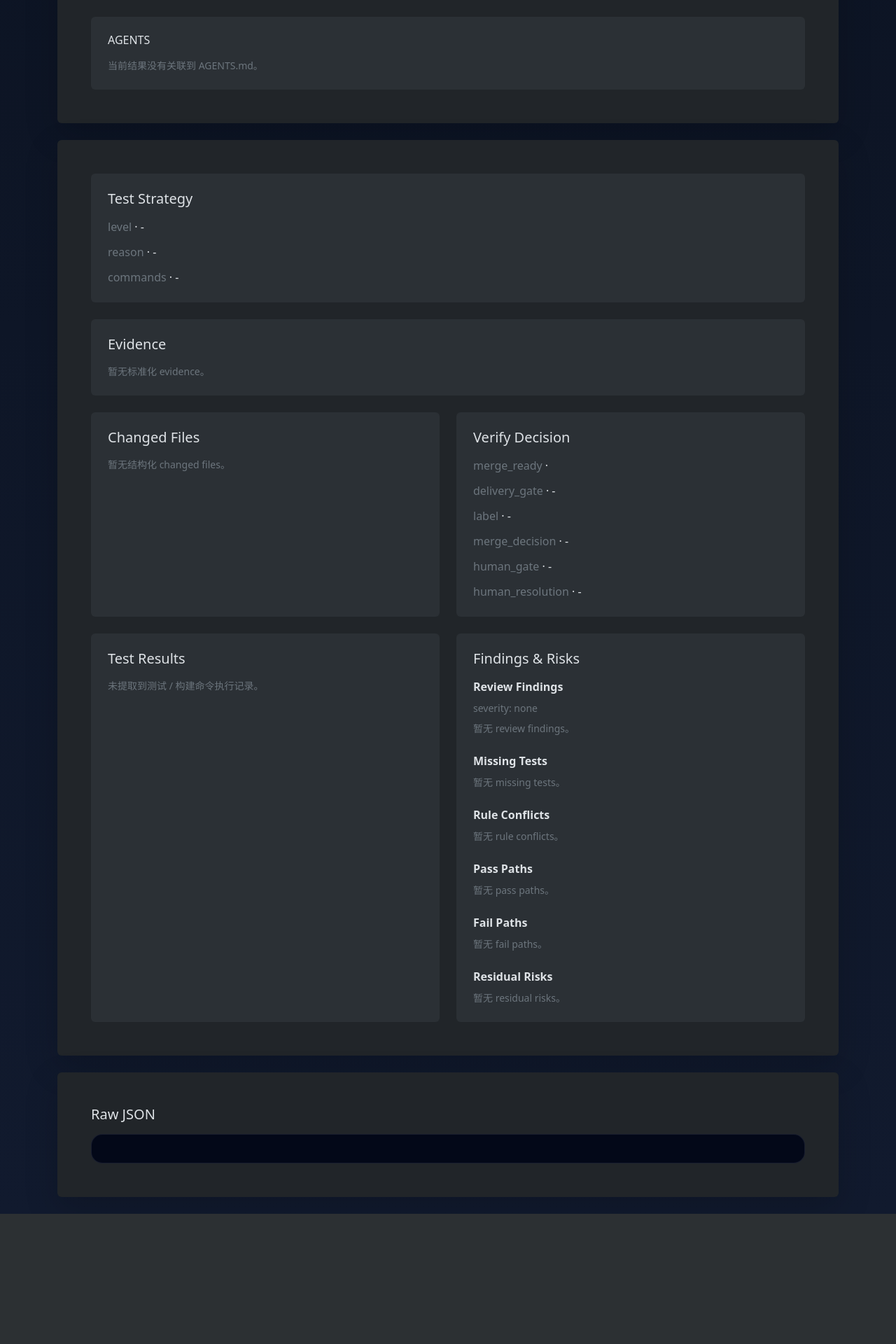
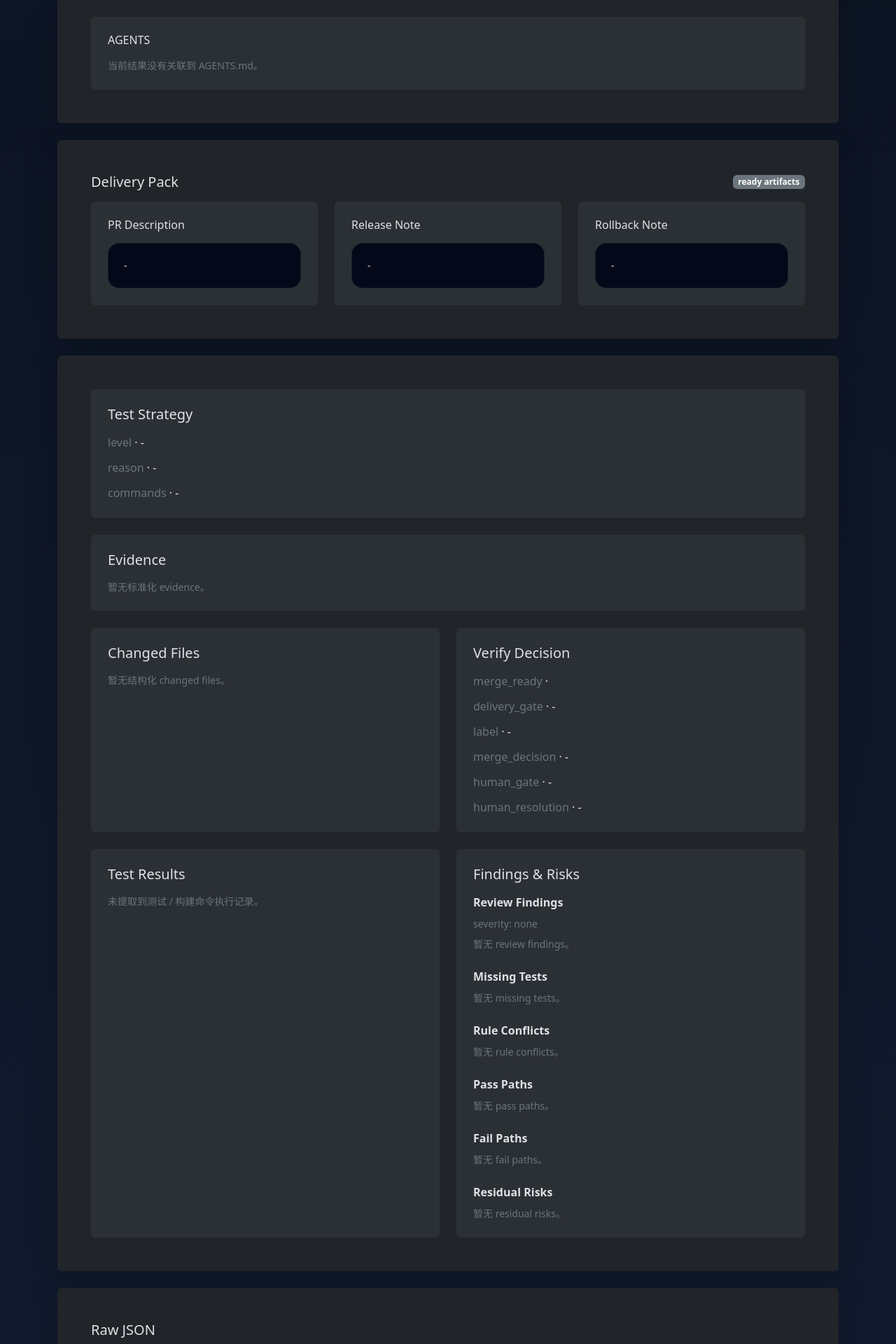
Before and after one commit to xtt5241/xtt-workflow, a Flask app: template manager/templates/result.html in a window 1280 px wide. Shown: the part 795-2715 px from the top of the page at 70% size. Before the commit the page ends 2529 px from the top, so only its background shows below. Run offline with Flask 3, Linux system fonts and the light colour scheme; the template is opened without the code that fills it, so the values that code supplies are empty.

Commit message:
feat: add manual deliver layer and delivery artifacts

```diff
--- a/manager/app.py
+++ b/manager/app.py
@@ -294,6 +294,8 @@ def build_console_summary(tasks, watchdog):
     return {
         "ready_to_pr": len(tasks.get("ready-to-pr", [])),
         "ready_to_push": len(tasks.get("ready-to-push", [])),
+        "ready_to_release": len(tasks.get("ready-to-release", [])),
+        "delivered": len(tasks.get("delivered", [])),
         "needs_human": len(tasks.get("needs-human", [])),
         "worker_alerts": watchdog["counts"].get("worker_alerts", 0),
         "failure_categories": sorted(failure_categories.items(), key=lambda item: (-item[1], item[0])),
@@ -308,6 +310,36 @@ def refresh_result_for_queue_file(task_file):
         write_task_result(task_file, log_path=LOGS / f"{task_file.stem}.log")
     except Exception:
         return
+
+
+def transition_delivery_task(name, src_queue, dst_queue, resolution):
+    allowed_sources = {"ready-to-pr", "ready-to-push", "ready-to-release"}
+    allowed_targets = {"ready-to-release", "delivered"}
+    if src_queue not in allowed_sources or dst_queue not in allowed_targets:
+        return "invalid queue", 400
+
+    src = QUEUE / src_queue / name
+    if not src.exists():
+        return "not found", 404
+
+    task = json.loads(src.read_text(encoding="utf-8"))
+    now = time.strftime("%Y-%m-%d %H:%M:%S", time.localtime())
+    task["status"] = dst_queue
+    task["lifecycle_state"] = dst_queue
+    task["delivery_resolution"] = resolution
+    task["delivery_source_queue"] = src_queue
+    task["human_resolution"] = resolution
+    task["human_updated_at"] = now
+    if dst_queue == "ready-to-release":
+        task["release_ready_at"] = now
+    if dst_queue == "delivered":
+        task["delivered_at"] = now
+
+    out = QUEUE / dst_queue / name
+    out.write_text(json.dumps(task, ensure_ascii=False, indent=2), encoding="utf-8")
+    refresh_result_for_queue_file(out)
+    src.unlink()
+    return redirect("/")
 
 
 def load_tasks(queue_name):
@@ -584,7 +616,7 @@ def compute_backlog_items():
             effective_status = "blocked"
         elif any(task["queue"] == "failed" for task in related_tasks):
             effective_status = "failed"
-        elif any(task["queue"] in {"needs-human", "ready-to-pr", "ready-to-push"} for task in related_tasks):
+        elif any(task["queue"] in {"needs-human", "ready-to-pr", "ready-to-push", "ready-to-release", "delivered"} for task in related_tasks):
             effective_status = "ready_for_human"
         elif any(task["queue"] in {"pending", "running"} for task in related_tasks):
             effective_status = "in_progress"
@@ -714,7 +746,7 @@ def validate_repo_and_branch(repo, base_branch):
 
 def dashboard_context():
     heartbeat_watchdog_worker("web", status="serving", session_name="xtt-web", loop_pid=os.getpid())
-    queue_order = ["pending", "running", "needs-human", "ready-to-pr", "ready-to-push", "done", "failed"]
+    queue_order = ["pending", "running", "needs-human", "ready-to-pr", "ready-to-push", "ready-to-release", "delivered", "done", "failed"]
     tasks = {name: load_tasks(name) for name in queue_order}
     queue_counts = {name: len(tasks[name]) for name in queue_order}
     logs = load_logs()
@@ -915,6 +947,16 @@ def human_reject(name):
     return redirect("/")
 
 
+@app.post("/deliver/release/<queue_name>/<name>")
+def deliver_release(queue_name, name):
+    return transition_delivery_task(name, queue_name, "ready-to-release", "release-prepared")
+
+
+@app.post("/deliver/complete/<queue_name>/<name>")
+def deliver_complete(queue_name, name):
+    return transition_delivery_task(name, queue_name, "delivered", "delivered")
+
+
 @app.get("/log/<name>")
 def log(name):
     path = LOGS / name
--- a/manager/result_writer.py
+++ b/manager/result_writer.py
@@ -17,7 +17,7 @@ REPO_CONFIG_DIR = WORKFLOW_ROOT / "config" / "repos"
 TASK_SCHEMA_PATH = WORKFLOW_ROOT / "config" / "task_schema.json"
 RESULT_SCHEMA_PATH = WORKFLOW_ROOT / "config" / "result_schema.json"
 PROMPT_BUNDLE_FILES = ("build_prompt.md", "review_prompt.md", "verify_prompt.md", "plan_prompt.md", "backlog_build_prompt.md")
-QUEUE_NAMES = {"pending", "running", "needs-human", "ready-to-pr", "ready-to-push", "done", "failed"}
+QUEUE_NAMES = {"pending", "running", "needs-human", "ready-to-pr", "ready-to-push", "ready-to-release", "delivered", "done", "failed"}
 TEST_COMMAND_RE = re.compile(
     r"(pytest|unittest|vitest|jest|playwright|cypress|go test|cargo test|npm(?:\s+run)?\s+(?:test|build)|"
     r"pnpm(?:\s+run)?\s+(?:test|build)|yarn\s+(?:test|build)|make\s+(?:test|build)|"
@@ -371,10 +371,10 @@ def extract_verify_decision(task: dict, sections: list[dict], queue_name: str, e
     decision_text = " ".join(decision_items).strip()
     merge_ready = infer_merge_ready(decision_text)
 
-    if queue_name in {"ready-to-pr", "ready-to-push"}:
+    if queue_name in {"ready-to-pr", "ready-to-push", "ready-to-release", "delivered"}:
         merge_ready = True
         if not decision_text:
-            decision_text = "verify passed and moved to delivery gate"
+            decision_text = "delivery gate ready" if queue_name != "delivered" else "delivery completed by human gate"
     elif queue_name in {"needs-human", "failed"} and task.get("type") == "verify" and merge_ready is None:
         merge_ready = False
 
@@ -507,6 +507,76 @@ def result_path_for_task(task_id: str) -> Path:
     return RESULTS_DIR / f"{task_id}.json"
 
 
+def _join_lines(lines: list[str]) -> str:
+    return "\n".join(line for line in lines if str(line).strip())
+
+
+def build_delivery_artifacts(payload: dict, sections: list[dict]) -> dict:
+    changed_files = payload.get("changed_files", []) if isinstance(payload.get("changed_files"), list) else []
+    residual_risks = payload.get("residual_risks", []) if isinstance(payload.get("residual_risks"), list) else []
+    risk_signals = payload.get("risk_signals", []) if isinstance(payload.get("risk_signals"), list) else []
+    test_results = payload.get("test_results", []) if isinstance(payload.get("test_results"), list) else []
+    passed = sum(1 for item in test_results if isinstance(item, dict) and item.get("status") == "passed")
+    test_summary = f"{passed}/{len(test_results)} structured commands passed" if test_results else "No structured test results captured"
+
+    pr_section = section_items(sections, ["pr description", "pull request", "pr_description"])
+    if pr_section:
+        pr_description = _join_lines(pr_section)
+    else:
+        pr_lines = [
+            "## Summary",
+            payload.get("summary") or payload.get("title") or "Update",
+            "",
+            "## Changed Files",
+        ]
+        if changed_files:
+            pr_lines.extend([f"- `{item}`" for item in changed_files[:12]])
+        else:
+            pr_lines.append("- No structured changed files captured")
+        pr_lines.extend(["", "## Validation", f"- {test_summary}"])
+        if residual_risks:
+            pr_lines.append("")
+            pr_lines.append("## Residual Risks")
+            pr_lines.extend([f"- {item}" for item in residual_risks[:5]])
+        pr_description = _join_lines(pr_lines)
+
+    release_section = section_items(sections, ["release note", "release notes", "release_note"])
+    if release_section:
+        release_note = _join_lines(release_section)
+    else:
+        release_lines = [f"- {payload.get('summary') or payload.get('title') or 'Update available'}"]
+        if changed_files:
+            release_lines.append(f"- Changed files: {', '.join(changed_files[:5])}")
+        if risk_signals:
+            release_lines.append(f"- Watch items: {', '.join(risk_signals[:5])}")
+        release_note = _join_lines(release_lines)
+
+    rollback_section = section_items(sections, ["rollback note", "回滚方案", "rollback"])
+    if rollback_section:
+        rollback_note = _join_lines(rollback_section)
+    else:
+        rollback_lines = []
+        branch = str(payload.get("branch", "")).strip()
+        if branch:
+            rollback_lines.append(f"- Revert branch `{branch}` and restore the previous stable revision")
+        else:
+            rollback_lines.append("- Revert the change set and restore the previous stable revision")
+        env_risk_report = payload.get("env_risk_report", {}) if isinstance(payload.get("env_risk_report"), dict) else {}
+        categories = env_risk_report.get("categories", []) if isinstance(env_risk_report.get("categories"), list) else []
+        if categories:
+            rollback_lines.append(f"- Re-check runtime / dependency settings for: {', '.join(categories)}")
+        commands = payload.get("test_strategy_commands", []) if isinstance(payload.get("test_strategy_commands"), list) else []
+        if commands:
+            rollback_lines.append(f"- Re-run validation: {' ; '.join(commands[:3])}")
+        rollback_note = _join_lines(rollback_lines)
+
+    return {
+        "pr_description": pr_description,
+        "release_note": release_note,
+        "rollback_note": rollback_note,
+    }
+
+
 def build_result_payload(task_path: Path, log_path: Path | None = None, result_path: Path | None = None) -> dict:
     task = read_json(task_path, {})
     if not task:
@@ -528,7 +598,7 @@ def build_result_payload(task_path: Path, log_path: Path | None = None, result_p
     prompt_file = str(task.get("prompt_file", "")).strip()
     repo_profile_path = REPO_CONFIG_DIR / f"{repo}.json"
     review_findings = extract_review_findings(task, sections, existing.get("review_findings"))
-    active_prompt_version = file_version(PROMPTS_DIR / prompt_file, {"file": prompt_file})
+    active_prompt_version = file_version(PROMPTS_DIR / prompt_file, {"file": prompt_file}) if prompt_file else {"file": "", "exists": False}
     repo_profile_version = file_version(repo_profile_path, {"repo": repo})
     task_schema_version = file_version(TASK_SCHEMA_PATH)
     result_schema_version = file_version(RESULT_SCHEMA_PATH)
@@ -593,6 +663,7 @@ def build_result_payload(task_path: Path, log_path: Path | None = None, result_p
         "log_path": str(log_path),
         "task_path": str(task_path),
     }
+    payload.update(build_delivery_artifacts(payload, sections))
     payload["evidence"] = build_evidence(payload, sections, task)
 
     if existing:
--- a/manager/templates/result.html
+++ b/manager/templates/result.html
@@ -168,6 +168,41 @@
       </div>
     </section>
     {% endif %}
+
+    <section class="card border-0 shadow-lg overflow-hidden mb-4">
+      <div class="card-body p-4 p-lg-5">
+        <div class="d-flex justify-content-between align-items-center gap-3 mb-3">
+          <h2 class="h5 mb-0">Delivery Pack</h2>
+          <span class="badge text-bg-secondary">ready artifacts</span>
+        </div>
+        <div class="row g-4">
+          <div class="col-12 col-xl-4">
+            <section class="card border-0 bg-body-tertiary h-100">
+              <div class="card-body p-4">
+                <h3 class="h6 mb-3">PR Description</h3>
+                <pre class="result-pre mb-0">{{ result.get('pr_description') or '-' }}</pre>
+              </div>
+            </section>
+          </div>
+          <div class="col-12 col-xl-4">
+            <section class="card border-0 bg-body-tertiary h-100">
+              <div class="card-body p-4">
+                <h3 class="h6 mb-3">Release Note</h3>
+                <pre class="result-pre mb-0">{{ result.get('release_note') or '-' }}</pre>
+              </div>
+            </section>
+          </div>
+          <div class="col-12 col-xl-4">
+            <section class="card border-0 bg-body-tertiary h-100">
+              <div class="card-body p-4">
+                <h3 class="h6 mb-3">Rollback Note</h3>
+                <pre class="result-pre mb-0">{{ result.get('rollback_note') or '-' }}</pre>
+              </div>
+            </section>
+          </div>
+        </div>
+      </div>
+    </section>
 
     <section class="card border-0 shadow-lg overflow-hidden mb-4">
       <div class="card-body p-4 p-lg-5">
```
Also changed, not shown: config/result_schema.json (+5 -2 lines), docs/git_governance.md (+4 -0 lines), manager/state/backlog_state.json (+7 -0 lines), manager/templates/index.html (+27 -4 lines).
